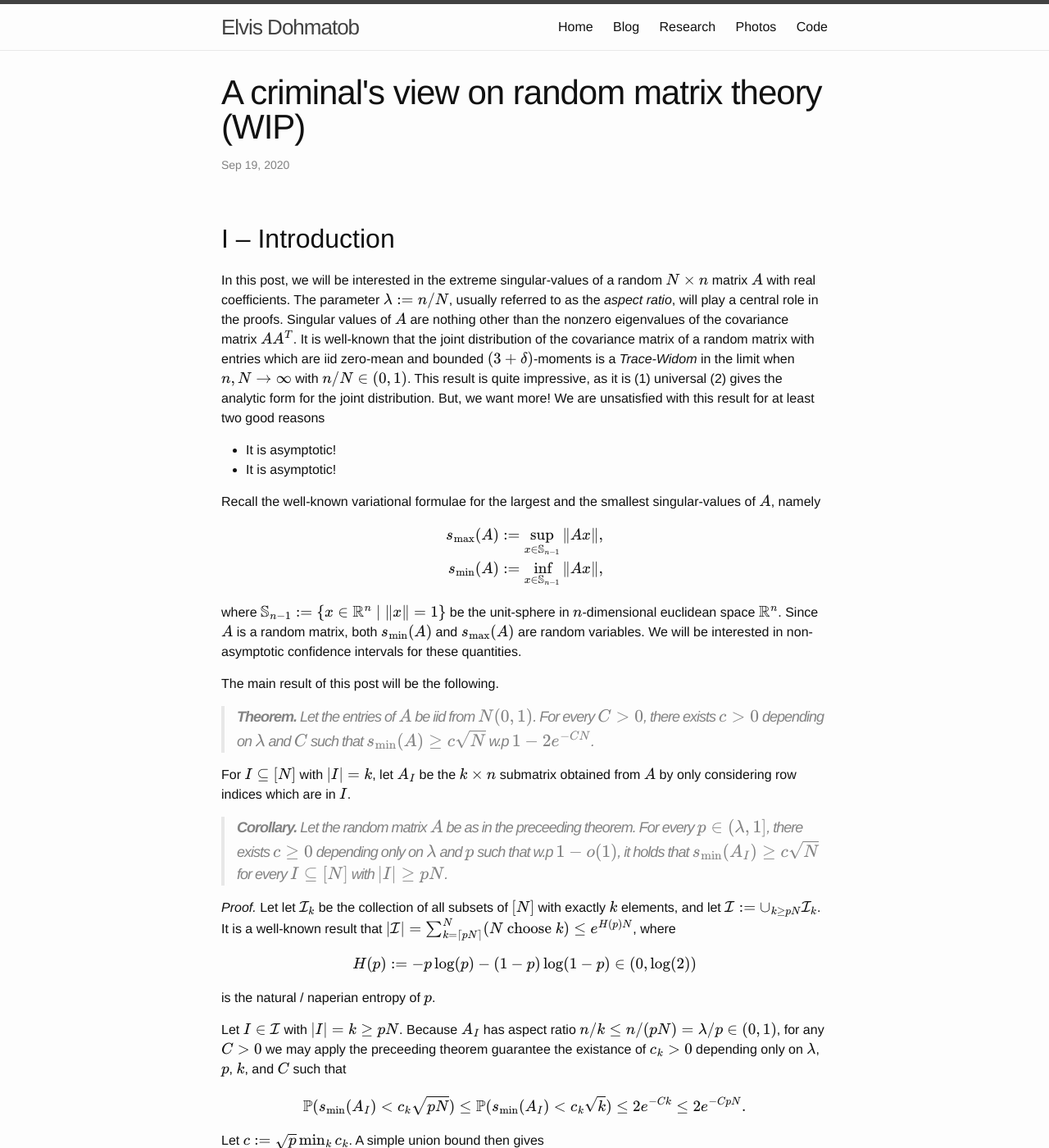
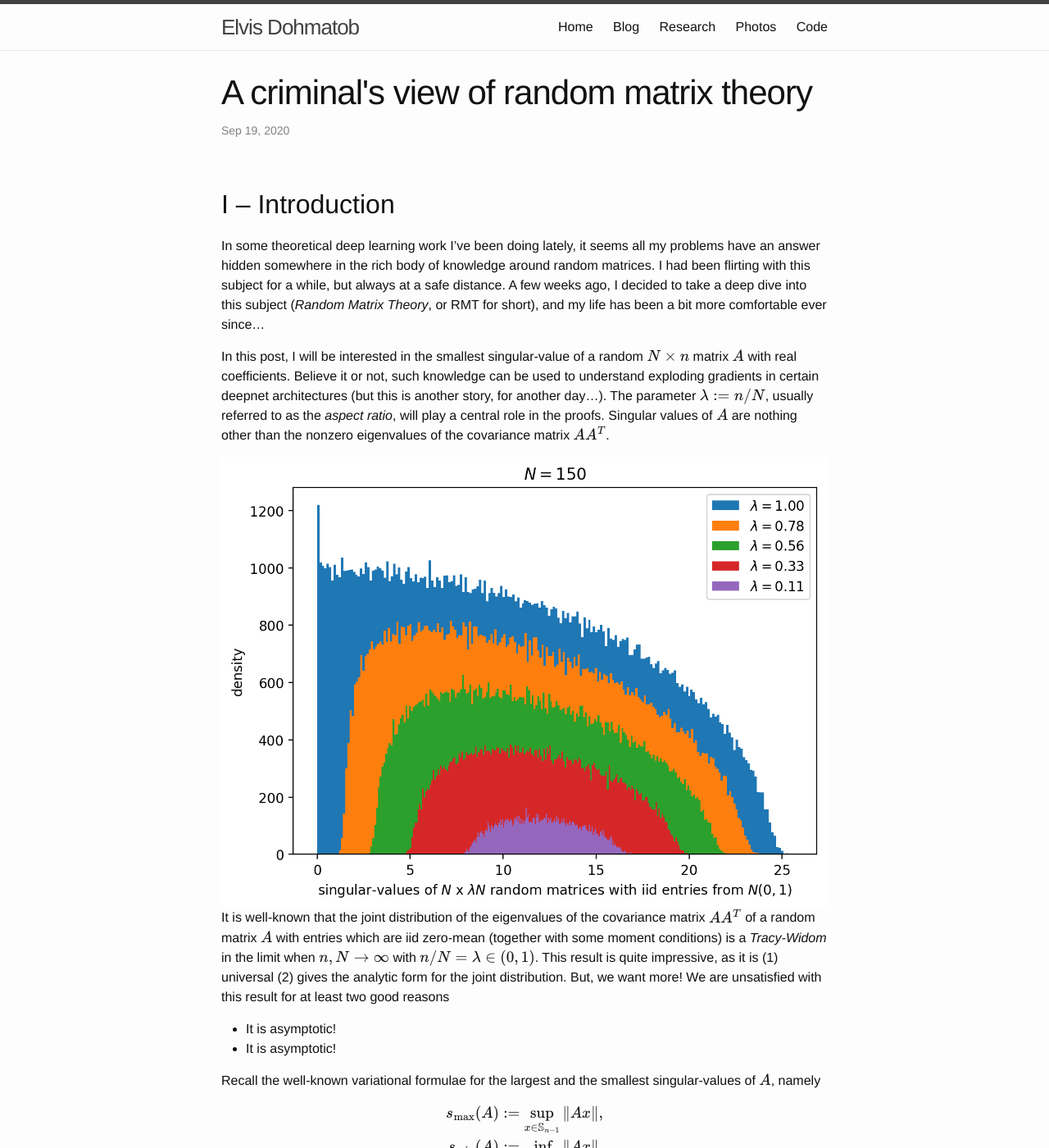
Before and after one commit to dohmatob/dohmatob.github.io, a Jekyll site: the page built from _posts/2020-09-19-rmt.md, in a window 1280 px wide and 1400 px high. Shown: the whole window at 82% size. Built offline with Jekyll 4.4.1, drawn with Linux system fonts in a browser that asks for light colours; formulas are drawn with MathJax 3; comment, search, counter and statistics services are not loaded; some of the changed text lies outside the part shown.

Commit message:
added important corollary

```diff
--- a/_posts/2020-09-19-rmt.md
+++ b/_posts/2020-09-19-rmt.md
@@ -1,11 +1,11 @@
 ---
 layout: post
-title:  "A criminal's view on random matrix theory (WIP)"
+title:  "A criminal's view of random matrix theory"
 date:   2020-09-19 12:26
 categories: research
 images:
 
- - url: /assets/figures/duality/duality.png
+ - url: /assets/figures/rmt/rmt.png
  - alt: Fenchel-Rockafellar duality theorem, one ring to rule'em all!
  - title: Fenchel-Rockafellar duality theorem, one ring to rule'em all!
 
@@ -49,7 +49,7 @@
 \def\tv{\operatorname{TV}}
 \def\div{\operatorname{div}}
 \def\inte{\operatorname{int}}
-\def\ball{\operatorname{Ball}}
+\def\ball{\mathbb B}
 \def\card{\operatorname{card}}
 \def\enet{\mathcal N_\epsilon}
 \def\bP{\mathbb P}
@@ -57,11 +57,38 @@
 
 
 ## I -- Introduction
-In this post, we will be interested in the extreme singular-values of a random $N \times n$ matrix $A$ with real coefficients.
-The parameter $\lambda := n/N$, usually referred to as the *aspect ratio*, will play a central role in the proofs. Singular values of $A$ are nothing other than the nonzero eigenvalues of the covariance matrix $AA^T$. It is well-known that the joint distribution of the covariance matrix of a random matrix with entries which are iid zero-mean and bounded $(3+\delta)$-moments is a *Trace-Widom* in the limit when $n,N \to \infty$ with $n/N \in (0, 1)$. This result is quite impressive, as it is (1) universal (2) gives the analytic form for the joint distribution. But, we want more! We are unsatisfied with this result for at least two good reasons
+In some theoretical deep learning work I've been doing lately, it seems
+all my problems have an answer hidden somewhere in the rich body of
+knowledge around random matrices. I had been flirting with this
+subject for a while, but always at a safe distance. A few weeks ago, I
+decided to take a deep dive into this subject (*Random Matrix Theory*,
+or RMT for short), and my life has been a bit
+more comfortable ever since...
+
+In this post, I will be interested in the smallest singular-value of a
+random $N \times n$ matrix $A$ with real coefficients. Believe it or
+not, such knowledge can be used to understand exploding gradients in
+certain deepnet architectures (but this is another story, for another
+day...). The parameter $\lambda := n/N$, usually referred to as the *aspect ratio*, will play
+a central role in the proofs. Singular values of $A$ are nothing other
+than the nonzero eigenvalues of the covariance matrix $AA^T$.
+
+<tr><td align="center">
+<img src="/assets/figures/rmt/rmt.png" with ="50%">
+</td></tr>
+
+It is well-known that the joint distribution of the eigenvalues of the
+covariance matrix $AA^T$ of a
+random matrix $A$ with entries which are iid zero-mean (together with
+some moment conditions) is a *Tracy-Widom* in the limit when $n,N \to
+\infty$ with $n/N = \lambda \in (0, 1)$. This result is quite impressive, as it is
+(1) universal (2) gives the analytic form for the joint
+distribution. But, we want more! We are unsatisfied with this result
+for at least two good reasons
 
 - It is asymptotic!
 - It is asymptotic!
+
 
 Recall the well-known variational formulae for the largest and the smallest singular-values of $A$, namely
 
@@ -77,14 +104,26 @@
 are random variables. We will be interested in non-asymptotic
 confidence intervals for these quantities.
 
+### I.1 -- Main result
 The main result of this post will be the following.
 
->**Theorem.** Let the entries of $A$ be iid from $N(0,1)$. For every
+>**Theorem.** Let $N$ and $n$ be positive integers with $n/N =:
+   \lambda \in (0, 1)$, and let $A$ be an $N\times n$ random matrix
+   with iid entries from $\mathcal N(0,1)$. For every
    $C>0$, there exists $c>0$ depending on $\lambda$ and $C$ such
    that $s_{\min}(A) \ge c\sqrt{N}$ w.p $1-2e^{-CN}$.
 
+A careful inspection of the proof of this theorem (given
+further below) reveals that we can replace the base distribution
+$\mathcal N(0,1)$ of the coefficients of $A$ by any symmetric
+unit-variance $\sigma^2$-subGaussian such that $0 \le \sigma \le 1$.
+
 For $I \subseteq [N]$ with $|I| = k$, let $A_I$ be the $k \times
-n$ submatrix obtained from $A$ by only considering row indices which are in $I$.
+n$ submatrix obtained from $A$ by only considering row indices which
+are in $I$. The following corollary says that with overwhelming
+probability, all sufficiently rectangle submatrices of a rectangular
+random matrix of the type in the above Theorem, have smallest
+singular-value of size $\Omega(1)\sqrt{N}$.
 
 >**Corollary.** Let the random matrix $A$ be as in the preceeding
    theorem. For every $p \in (\lambda, 1]$, there exists $c \ge 0$
@@ -92,21 +131,23 @@
    holds that $s_{\min}(A_I) \ge c\sqrt{N}$ for every $I \subseteq
    [N]$ with $|I| \ge pN$.
 
-*Proof.* Let let $\mathcal I_k$ be the collection of all subsets of
+*Proof or corollary.* Let $C>0$ be arbitrary. Denote by $\mathcal I_k$
+ the collection of all subsets of
  $[N]$ with exactly $k$ elements, and let $\mathcal I := \cup_{k \ge
- pN}\mathcal I_k$. It is a well-known result that $|\mathcal I| =
- \sum_{k=\lceil pN\rceil}^N(N\text{ choose }k) \le
- e^{H(p)N}$, where
+ pN}\mathcal I_k$. Note that $|\mathcal I| = \sum_{k=\lceil
+ pN\rceil}^N{N\choose k}$. It is a well-known result that
 
 $$
-H(p) := -p\log(p) - (1-p)\log(1-p) \in (0,\log(2))
+\sum_{k=\lceil pN\rceil}^N{N\choose k} \le e^{H(p)N},
+ \tag{1}
 $$
 
+where $H(p) := -p\log(p) - (1-p)\log(1-p) \in (0,\log(2))$
 is the natural  / naperian entropy of $p$.
 
-Let $I \in \mathcal I$ with $|I| = k \ge pN$. Because $A_I$ has aspect
-ratio $n/k \le n/(pN) = \lambda/p \in (0, 1)$, for any $C>0$ we may apply the
-preceeding theorem guarantee the existance of $c_k>0$ depending only
+Now, let $I \in \mathcal I$ with $|I| = k \ge pN$. Because $A_I$ has aspect
+ratio $n/k \le n/(pN) = \lambda/p \in (0, 1)$, we may apply the
+preceeding theorem to guarantee the existance of $c_k>0$ depending only
 on $\lambda$, $p$, $k$, and $C$ such that
 
 $$
@@ -128,17 +170,40 @@
 \end{split}
 $$
 
-The result then follows upon taking $C > H(p)/p$. $\quad\quad\quad\qed$
+The result then follows upon taking any $C > H(p)/p > 0$. $\quad\quad\quad\qed$
+
+### I.2 -- Exercises
+
+**Exercise 1 (Entropy and counting).** Prove the bound (1). Hint: Make connection to binomial distribution.
+
+**Exercise 2 (The "union bound").** Prove that if $E_1,\ldots,E_k$ are events on the same
+  space, then $\bP(\cup_{i=1}^k E_i) \le k\max_{i=1}^k \bP(E_i)$.
+
+**Exercise 3 (Volume-packing).** Prove that
+the number of balls in $\mathbb R^k$ of radius $1/2$ which can
+be enclosed in $\mathbb S_{k-1}$ is at most $6^k$.
 
 ## II -- Main ingredients
 
-Let $(\mathcal X,d)$ be a metric space, $S \subseteq \mathcal X$, and $\epsilon > 0$. A subset $\mathcal N \subseteq X$ is called an $\epsilon$-net for $S$ if every point of $S$ is withing a distance of $\epsilon$ from a point of $\mathcal N$. That is, $S \subseteq \cup_{a \in \mathcal N}\ball(a;\epsilon)$. An $\epsilon$-net is called *maximal* if it is maximal w.r.t set inclusion. By *Zorn's Lemma*, such a net always exists. The notation $\mathcal N_\epsilon(S)$ will be used to denote any maximal $\epsilon$-net for $S$.
+Let $(\mathcal X,d)$ be a metric space, $S \subseteq \mathcal X$, and
+$\epsilon > 0$. A subset $\mathcal N \subseteq S$ is called
+an $\epsilon$-net for $S$ if every point of $S$ is withing a distance
+of $\epsilon$ from a point of $\mathcal N$. That is, $S \subseteq
+\cup_{z \in \mathcal N}\ball(z;\epsilon)$, where $\ball(z;\epsilon) :=
+\\{x \in \mathcal X \mid d(x,z) \le \epsilon\\}$ is the ball of radius
+$\epsilon$ centered at $z$. An
+$\epsilon$-net is called *maximal* if it is maximal w.r.t set
+inclusion. By *Zorn's Lemma*, such a net always exists. The
+cardinality of an maximal $\epsilon$-net for $S$ is called the
+$\epsilon$-covering number of $S$.
 
 
->**Lemma.** For every $\epsilon \in (0, 1)$, we have the bound $\card(\enet(S)) \le (3/\epsilon)^k$. More generally, if
+>**Lemma (covering-number bound).** For every $\epsilon \in (0, 1)$, we have the bound $\card(\enet(S)) \le (3/\epsilon)^k$. More generally, if
 $S \subseteq (\mathbb R^k,\ell_2)$ is centrally-symmetric, then $\card(\enet(S)) \le \mathcal O((1/\epsilon)^k)$.
 
-The proof is standard and can be carried out via a volume-packing argument and is left as an exercise (Hint: How many disjoint spheres of radius $\epsilon$ can you enclose with $\mathbb S_{n-1}$ ?).
+The proof is standard and can be carried out via a volume-packing
+argument and is left as an exercise (Hint: workout **Exercise 3** of the
+previous section).
 
 Let us recall some basic notions from geometric probability theory.
 
@@ -151,7 +216,10 @@
 Thus the tails of a subGaussian random variable compare to that of a Gaussian of same variance.
 Usual examples include Gaussian / normal random variables; bounded random variables; etc. The following result will be crucial in the sequel.
 
-For any positive integer $k$, let $\mathbb B_k := \{x \in \mathbb R^k \text{ s.t } \|x\| \le 1\}$ be the unit-ball in $k$-dimensional euclidean space $\mathbb R^k$ and let $\mathbb S_{k-1} := \{x \in \mathbb R^k \text{ s.t } \|x\| = 1\}$ be the corresponding unit-sphere.
+For any positive integer $k$, let $\mathbb B_k := \\{x \in \mathbb R^k \text{ s.t } \\|x\\| \le 1\\}$ be the unit-ball in $k$-dimensional euclidean space $\mathbb R^k$ and let $\mathbb S_{k-1} := \\{x \in \mathbb R^k \text{ s.t } \\|x\\| = 1\\}$ be the corresponding unit-sphere.
+
+The following two facts will be crucial for the proof of the main
+result above.
 
 >**Fact 1 (Gaussian small-ball probability).** *If $X = (X_1,\ldots,X_k) \sim \mathcal N(0,I_k)$, then the exists $C_1>0$ such that $\bP(\\|X\\| \le u \sqrt{k}) \le (C_1u)^k$.*
 
@@ -167,9 +235,10 @@
 
 *Proof of the main claim.* Let $\epsilon \in (0, 1)$, to be prescribed
  later, and let  $\enet$ be a maximal $\epsilon$-net for
- $\mathbb S_{n-1}$. Note that $|\enet| \le (3/\epsilon)^n$. Now, for
+ $\mathbb S_{n-1}$. Note that $|\enet| \le (3/\epsilon)^n =
+ (3/\epsilon)^{\lambda N}$. Now, for
  each $x \in \mathbb S_{n-1}$, there exists $z \in \enet$ such that
- $\\|x-z\\| \le \epsilon$. Writing $x = x + (x -z)$, the triangle
+ $\\|x-z\\| \le \epsilon$. Writing $Ax = Az + A(x -z)$, the triangle
  inequality gives
 
 $$
@@ -179,40 +248,53 @@
 Minimizing both sides, we obtain
 
 $$
-s_\min(A) = \inf_{x \in \mathbb S_{n-1}}\|Ax\| \ge \min_{z \in \enet}\|Az\|-\epsilon s_\max(A).\tag{1}
+s_\min(A) = \inf_{x \in \mathbb S_{n-1}}\|Ax\| \ge \min_{z \in \enet}\|Az\|-\epsilon s_\max(A).\tag{2}
 $$
 
-Let $C_1$ be as in **Fact 1** with $k=N$. For arbitrary $C>0$, let $C_0$ be as in **Fact 2** with $k=N$, and let $c > 0$, to be carefully chosen later. By (1),  we know that if $s_\max(A) \le C_0\sqrt{N}$ and  $\|Az\| \ge 2c \sqrt{N}$ for all $z \in \enet$, then $s_\min(A) \ge 2c\sqrt{N}-\epsilon C_0\sqrt{N} \ge c\sqrt{N}$ when $\epsilon = c/C_0$ with $c <  C_0$. Thus,
+Let $C_1$ be as in **Fact 1** with $k=N$. For arbitrary $C>0$, let
+$C_0$ be as in **Fact 2** with $k=N$, and let $c > 0$, to be carefully
+chosen later. By (2),  we know that if $s_\max(A) \le C_0\sqrt{N}$ and
+$\|Az\| \ge 2c \sqrt{N}$ for all $z \in \enet$, then $s_\min(A) \ge
+2c\sqrt{N}-\epsilon C_0\sqrt{N} \ge c\sqrt{N}$ when $\epsilon = c/C_0$
+with $c <  C_0$. Thus, one computes
 
 $$
 \begin{split}
 \bP(s_\min(A) < c\sqrt{N}) &= \bP(s_\min(A) < c \sqrt{N},s_\max(A) > C_0\sqrt{N})\\
 &\quad\quad\quad + \bP(s_\min(A) > C_0\sqrt{N},s_\max(A) \le C_0\sqrt{N})\\
 &\le \bP(s_\max(A) > C_0\sqrt{N}) + \bP(s_\min(A) < c \sqrt{N},s_\max(A) \le C_0\sqrt{N})\\
-& \le e^{-CN} + \bP(\min_{z \in \enet}\|Az\| < 2c\sqrt{N}) \le e^{-CN} + |\enet|\cdot\max_{z \in \enet}\bP(\|Az\| \le 2c\sqrt{N})\\
+& \le e^{-CN} + \bP(\min_{z \in \enet}\|Az\| < 2c\sqrt{N}), \text{ by
+Fact 2 and inequality (2)}\\
+&\le e^{-CN} + |\enet|\cdot\max_{z \in \enet}\bP(\|Az\| <
+2c\sqrt{N}),\text{ by a union-bound}\\
 & \le e^{-CN} + (3/\epsilon)^n(C_1 \cdot 2c)^N \le e^{-CN}+((3/\epsilon)^\lambda\cdot C_1\cdot 2c)^N\\
-&\le e^{-CN} + (2C_1(3C_0/c)^\lambda c)^N \le e^{-CN} + e^{-CN}=2e^{-C N},
+&\le e^{-CN} + (2C_1(3C_0)^\lambda c^{1-\lambda})^N \le e^{-CN} + e^{-CN}=2e^{-C N},
 \end{split}
 $$
 
-for sufficiently small $c \in (0,C_0)$ such that $2C_1(3C_0/c)^\lambda c < e^{-C}$.
+for sufficiently small $c \in (0,C_0)$ such that $2C_1(3C_0)^\lambda c^{1-\lambda} < e^{-C}$.
 
 Therefore, given arbitrary $C>0$, the bound $Ps_\min(A) \le c\sqrt{N}) \le 2e^{-CN}$ is guaranteed by taking $c \in (0,c_\lambda(C))$, where
 $$
 \begin{split}
 c_\lambda(C) := \min(C_0,(2C_1e^C(3C_0)^\lambda)^{\frac{-1}{1-\lambda}})>0.
 \end{split}
-\tag{2}
+\tag{3}
 $$
 
 This completes the proof of the claim. $\quad\quad\Box$
 
 **Note.** An important highlight the above proof is that it works for every aspect ratio $\lambda \in (0,1)$.
 
-## IV. -- Going beyond Gaussian matrices
 
-A careful inspection of the proof of main ingredients **Fact 1** and **Fact 2**, reveals that we can replace the base distribution $N(0,1)$ of the coefficients of $A$ by any symmetric unit-variance $\sigma^2$-subGaussian such that $0 \le \sigma \le 1$.
+*To be continued...*
+
+## Further reading
+
+- *Topics in random matrix theory*, by Terence Tao
+- *Introduction to the non-asymptotic analysis of random matrices*,
+ by Roman Vershynin
+- *Recent developments in non-asymptotic theory of random matrices*,
+by Mark Rudelson
 
   [1]: http://www-personal.umich.edu/~rudelson/papers/rand-matr.pdf
-
-*To be continued...*
```
Also changed, not shown: other parts of _posts/2020-09-19-rmt.md (+2 -1 lines), assets/figures/rmt/rmt.png (added).
